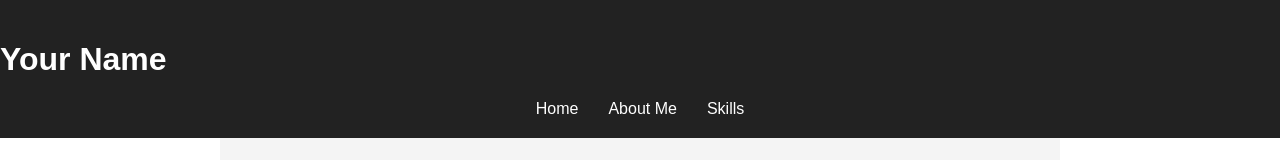
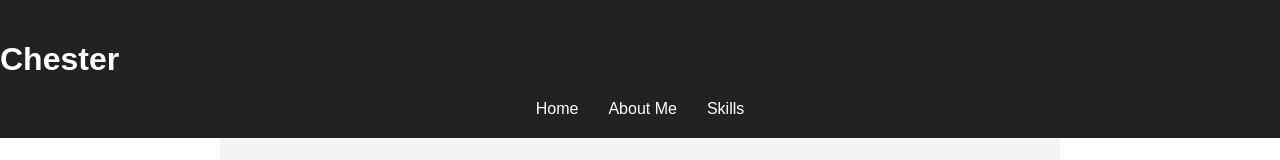
Before and after one commit to Energeticspecies/my-portfolio, a plain HTML site: page index.html in a window 1280 px wide. Shown: the top 160 px of the page. Drawn offline with Linux system fonts and the light colour scheme.

Commit message:
update name

```diff
--- a/index.html
+++ b/index.html
@@ -18,7 +18,7 @@
 </head>
 <body>
     <header>
-        <h1>Your Name</h1>
+        <h1>Chester</h1>
         <nav>
             <ul>
                 <li><a href="#hero">Home</a></li>
@@ -52,3 +52,6 @@
             <div class="skill">SQL</div>
             <div class="skill">TensorFlow</div>
         </div>
+    </section>
+</body>
+</html>
```
